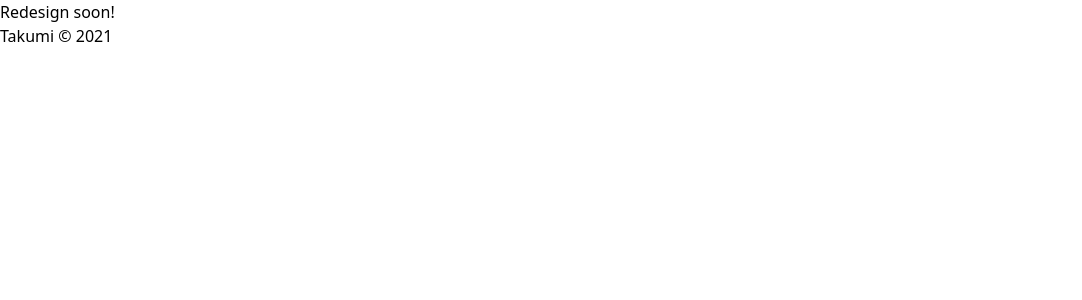
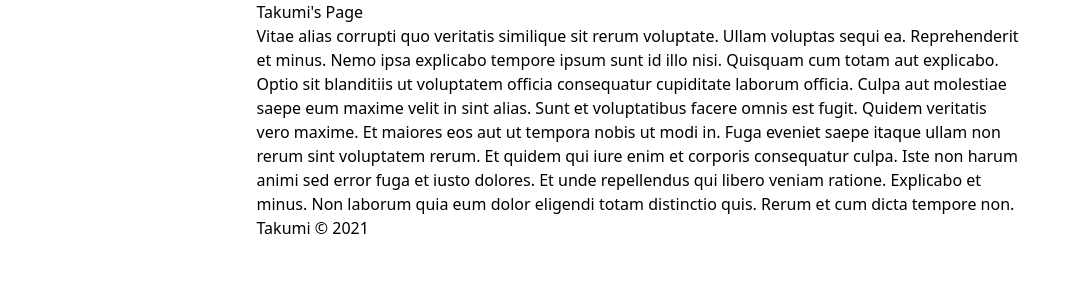
Before and after one commit to gitkumi/gitkumi.github.io, a Next.js app: page / in a window 1280 px wide. Shown: the top 300 px of the page, without its empty margins (0-1082 px from the left). Built offline with nearby package versions, Linux system fonts and the light colour scheme.

Commit message:
Add some components

```diff
--- /dev/null
+++ b/components/Container/index.js
@@ -0,0 +1,12 @@
+import styles from './index.module.scss'
+import { mergeClassNames } from 'utils'
+
+export default function Container({ children, className }) {
+  const classes = mergeClassNames(styles.main, className)
+
+  return (
+    <div className={classes}>
+      {children}
+    </div>
+  )
+}
--- /dev/null
+++ b/components/Container/index.module.scss
@@ -0,0 +1,6 @@
+.main {
+  margin-left: auto;
+  margin-right: auto;
+  width: 100%;
+  max-width: 767px;
+}
--- /dev/null
+++ b/components/Footer/index.js
@@ -0,0 +1,12 @@
+import Container from 'components/Container'
+import styles from './index.module.scss'
+
+export default function Footer() {
+  return (
+    <footer>
+      <Container>
+        Takumi © 2021
+      </Container>
+    </footer>
+  )
+}
--- /dev/null
+++ b/components/Navbar/index.js
@@ -0,0 +1,12 @@
+import Container from 'components/Container'
+import styles from './index.module.scss'
+
+export default function Navbar() {
+  return (
+    <nav>
+      <Container>
+        <h1>Takumi's Page</h1>
+      </Container>
+    </nav>
+  )
+}
--- /dev/null
+++ b/jsconfig.json
@@ -0,0 +1,5 @@
+{
+  "compilerOptions": {
+    "baseUrl": "."
+  }
+}
--- a/package.json
+++ b/package.json
@@ -11,7 +11,8 @@
   "dependencies": {
     "next": "10.2.3",
     "react": "17.0.2",
-    "react-dom": "17.0.2"
+    "react-dom": "17.0.2",
+    "sass": "^1.34.1"
   },
   "devDependencies": {
     "gh-pages": "^3.2.0"
--- a/pages/index.js
+++ b/pages/index.js
@@ -1,4 +1,7 @@
 import Head from 'next/head'
+import Container from 'components/Container'
+import Navbar from 'components/Navbar'
+import Footer from 'components/Footer'
 
 export default function Home() {
   return (
@@ -8,13 +11,19 @@ export default function Home() {
         <link rel="icon" href="/favicon.ico" />
       </Head>
 
-      <main className="">
-        Redesign soon!
+      <Navbar />
+
+      <main>
+        <Container>
+          <div>
+            Vitae alias corrupti quo veritatis similique sit rerum voluptate. Ullam voluptas sequi ea. Reprehenderit et minus. Nemo ipsa explicabo tempore ipsum sunt id illo nisi. Quisquam cum totam aut explicabo. Optio sit blanditiis ut voluptatem officia consequatur cupiditate laborum officia.
+            Culpa aut molestiae saepe eum maxime velit in sint alias. Sunt et voluptatibus facere omnis est fugit. Quidem veritatis vero maxime. Et maiores eos aut ut tempora nobis ut modi in. Fuga eveniet saepe itaque ullam non rerum sint voluptatem rerum.
+            Et quidem qui iure enim et corporis consequatur culpa. Iste non harum animi sed error fuga et iusto dolores. Et unde repellendus qui libero veniam ratione. Explicabo et minus. Non laborum quia eum dolor eligendi totam distinctio quis. Rerum et cum dicta tempore non.
+          </div>
+        </Container>
       </main>
 
-      <footer className="">
-        Takumi © 2021
-      </footer>
+      <Footer />
     </div>
   )
 }
--- /dev/null
+++ b/utils/index.js
@@ -0,0 +1,3 @@
+export function mergeClassNames(...args) {
+  return args.filter(Boolean).join(' ')
+}
```
Also changed, not shown: components/Footer/index.module.scss (added), components/Navbar/index.module.scss (added), 1 other file (tests, documents, lock files or other folders).
